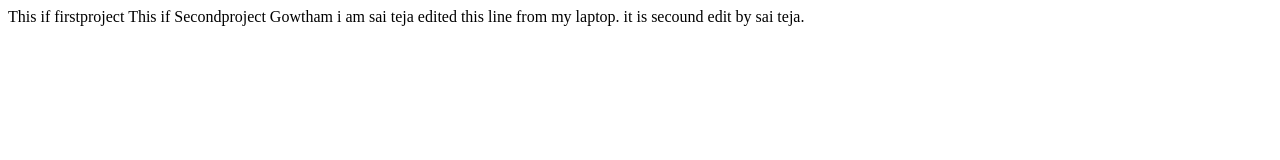
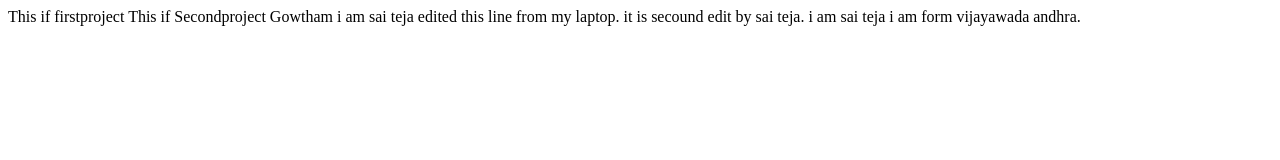
Before and after one commit to AllamGowthamSaibabu/Gowtham, a plain HTML site: page index.html in a window 1280 px wide. Drawn offline with Linux system fonts and the light colour scheme.

Commit message:
edit saiteja 3

```diff
--- a/index.html
+++ b/index.html
@@ -10,5 +10,8 @@
      This if Secondproject Gowtham
     i am sai teja edited this line from my laptop.
     it is secound edit by sai teja.
+
+    i am sai teja
+    i am form vijayawada andhra.
 </body>
 </html>
```
